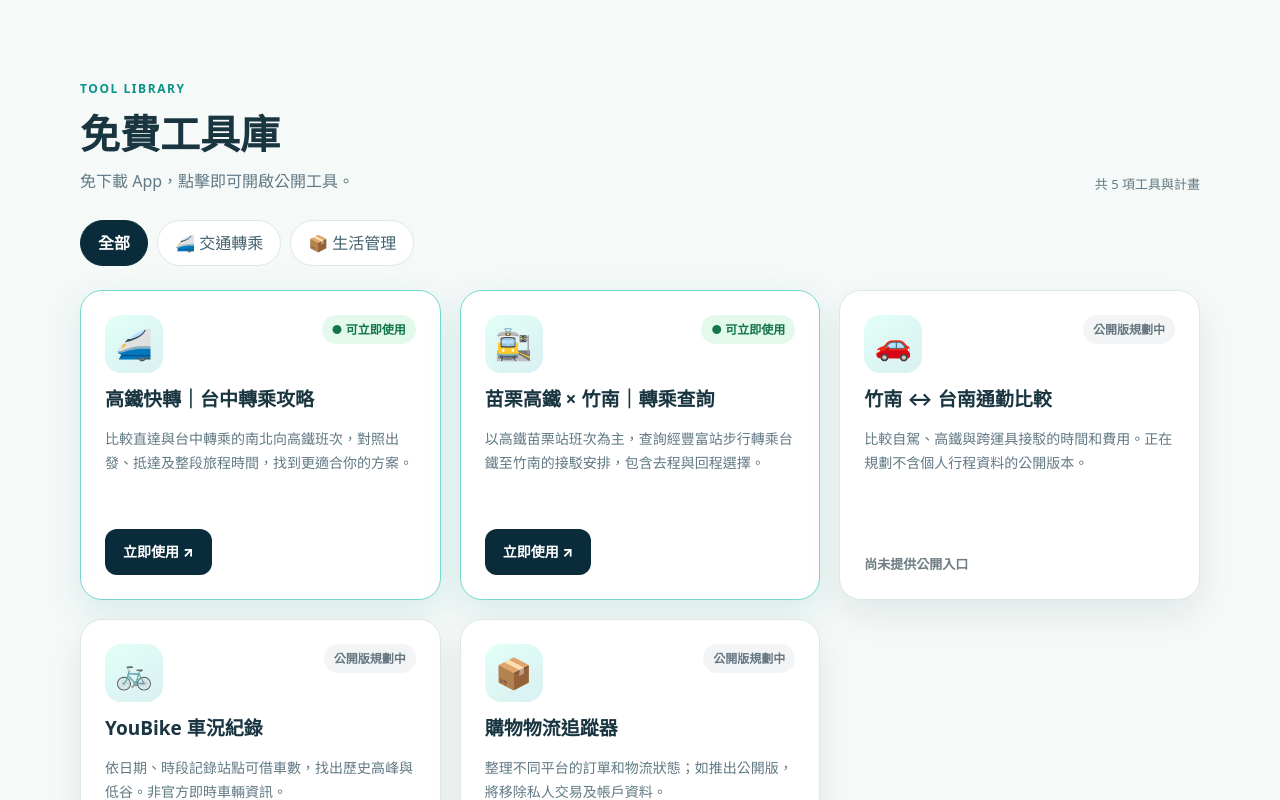
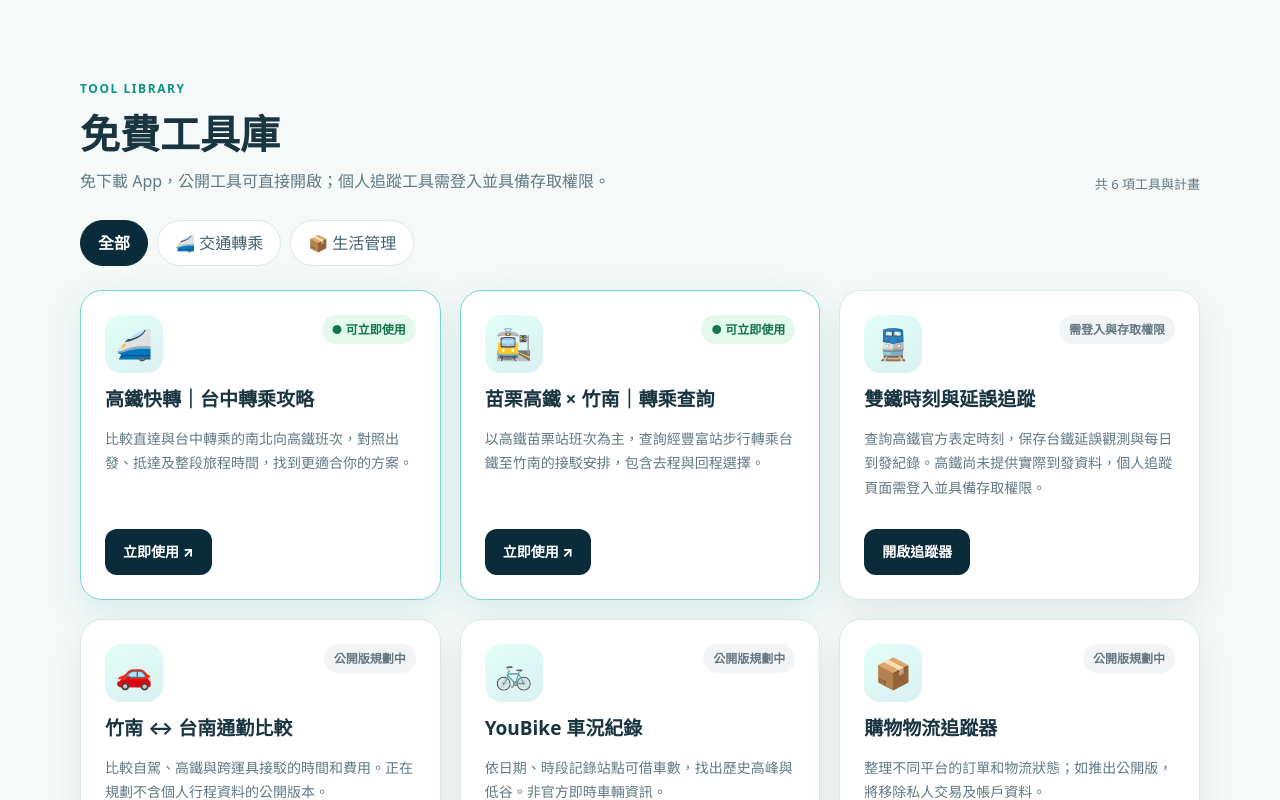
Before and after one commit to aisolves/aisolves.github.io, a plain HTML site: page index.html in a window 1280 px wide. Shown: the part 695-1495 px from the top of the page. Drawn offline with Linux system fonts and the light colour scheme.

Commit message:
Add dual-rail timetable and delay tracker to transport tools

```diff
--- a/index.html
+++ b/index.html
@@ -36,11 +36,12 @@
     <div class="hero-demo" aria-label="高鐵轉乘比較示範"><div class="demo-head">🚄 特色工具 · 高鐵快轉</div><div class="demo-card"><div class="demo-route"><span>苗栗 → 台南</span><span class="pill">案例示意</span></div><div class="demo-desc">直達與轉乘，哪個更適合？</div><div class="compare"><span>直達　07:58 → 09:11</span><strong>73 分鐘</strong></div><div class="compare"><span>台中轉乘　08:25 → 09:32</span><strong>67 分鐘</strong></div></div><div class="demo-foot">較晚出發 <strong>27 分鐘</strong> · 旅程短 <strong>6 分鐘</strong></div><div class="disclaimer">以上為既有案例，非即時車次。搭乘前請查核官方時刻表。</div><div class="buttons"><a class="btn btn-primary" href="https://hsr-taichung-guide.peachy-harp-9875.chatgpt.site/" target="_blank" rel="noopener noreferrer">開啟高鐵快轉 ↗</a></div></div>
   </div></section>
   <section class="section" id="tools"><div class="container">
-    <div class="section-title"><div><span class="kicker">TOOL LIBRARY</span><h2>免費工具庫</h2><p class="sub">免下載 App，點擊即可開啟公開工具。</p></div><span class="count" id="toolCount" aria-live="polite">共 5 項工具與計畫</span></div>
+    <div class="section-title"><div><span class="kicker">TOOL LIBRARY</span><h2>免費工具庫</h2><p class="sub">免下載 App，公開工具可直接開啟；個人追蹤工具需登入並具備存取權限。</p></div><span class="count" id="toolCount" aria-live="polite">共 6 項工具與計畫</span></div>
     <div class="filter-bar" role="group" aria-label="工具分類"><button type="button" class="filter" data-filter="all" aria-pressed="true">全部</button><button type="button" class="filter" data-filter="transport" aria-pressed="false">🚄 交通轉乘</button><button type="button" class="filter" data-filter="life" aria-pressed="false">📦 生活管理</button></div>
     <div class="cards" id="toolCards">
       <article class="tool featured" data-category="transport"><div class="tool-top"><div class="tool-icon" aria-hidden="true">🚄</div><span class="status">● 可立即使用</span></div><h3>高鐵快轉｜台中轉乘攻略</h3><p>比較直達與台中轉乘的南北向高鐵班次，對照出發、抵達及整段旅程時間，找到更適合你的方案。</p><div class="tool-action"><a class="btn btn-dark" href="https://hsr-taichung-guide.peachy-harp-9875.chatgpt.site/" target="_blank" rel="noopener noreferrer" aria-label="開啟高鐵快轉｜台中轉乘攻略（另開新分頁）">立即使用 ↗</a></div></article>
       <article class="tool featured" data-category="transport"><div class="tool-top"><div class="tool-icon" aria-hidden="true">🚉</div><span class="status">● 可立即使用</span></div><h3>苗栗高鐵 × 竹南｜轉乘查詢</h3><p>以高鐵苗栗站班次為主，查詢經豐富站步行轉乘台鐵至竹南的接駁安排，包含去程與回程選擇。</p><div class="tool-action"><a class="btn btn-dark" href="https://miaoli-hsr-zhunan-transfer.peachy-harp-9875.chatgpt.site/" target="_blank" rel="noopener noreferrer" aria-label="開啟苗栗高鐵 × 竹南轉乘查詢（另開新分頁）">立即使用 ↗</a></div></article>
+      <article class="tool" data-category="transport"><div class="tool-top"><div class="tool-icon" aria-hidden="true">🚆</div><span class="status pending">需登入與存取權限</span></div><h3>雙鐵時刻與延誤追蹤</h3><p>查詢高鐵官方表定時刻，保存台鐵延誤觀測與每日到發紀錄。高鐵尚未提供實際到發資料，個人追蹤頁面需登入並具備存取權限。</p><div class="tool-action"><a class="btn btn-dark" href="https://rail-actual-times-justin.peachy-harp-9875.chatgpt.site/" target="_blank" rel="noopener noreferrer" aria-label="開啟雙鐵時刻與延誤追蹤（另開新分頁，需登入與存取權限）">開啟追蹤器</a></div></article>
       <article class="tool" data-category="transport"><div class="tool-top"><div class="tool-icon" aria-hidden="true">🚗</div><span class="status pending">公開版規劃中</span></div><h3>竹南 ↔ 台南通勤比較</h3><p>比較自駕、高鐵與跨運具接駁的時間和費用。正在規劃不含個人行程資料的公開版本。</p><span class="muted-action">尚未提供公開入口</span></article>
       <article class="tool" data-category="life"><div class="tool-top"><div class="tool-icon" aria-hidden="true">🚲</div><span class="status pending">公開版規劃中</span></div><h3>YouBike 車況紀錄</h3><p>依日期、時段記錄站點可借車數，找出歷史高峰與低谷。非官方即時車輛資訊。</p><span class="muted-action">尚未提供公開入口</span></article>
       <article class="tool" data-category="life"><div class="tool-top"><div class="tool-icon" aria-hidden="true">📦</div><span class="status pending">公開版規劃中</span></div><h3>購物物流追蹤器</h3><p>整理不同平台的訂單和物流狀態；如推出公開版，將移除私人交易及帳戶資料。</p><span class="muted-action">尚未提供公開入口</span></article>
```
